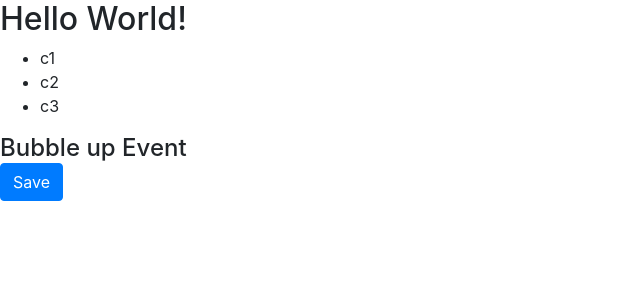
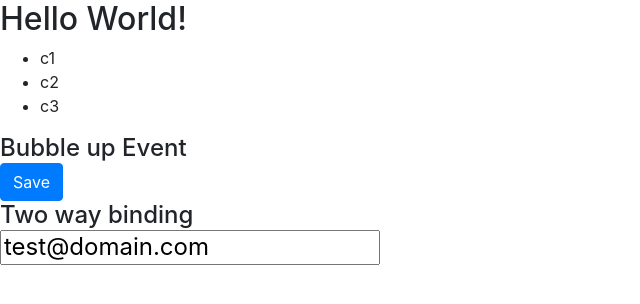
Before and after one commit to himani-s993/angular, an Angular app: page / in a window 1280 px wide. Shown: the top 304 px of the page, without its empty margins (0-640 px from the left). Built offline with nearby package versions, Linux system fonts and the light colour scheme.

Commit message:
Two way binding

```diff
--- a/src/app/app.module.ts
+++ b/src/app/app.module.ts
@@ -4,6 +4,7 @@ import { NgModule } from '@angular/core';
 import { AppComponent } from './app.component';
 import { CourseComponent } from './course/course.component';
 import { CourseService } from './course/course.service';
+import { FormsModule } from '@angular/forms';
 
 @NgModule({
   declarations: [
@@ -11,7 +12,8 @@ import { CourseService } from './course/course.service';
     CourseComponent
   ],
   imports: [
-    BrowserModule
+    BrowserModule,
+    FormsModule
   ],
   providers: [
     CourseService
--- a/src/app/course/course.component.ts
+++ b/src/app/course/course.component.ts
@@ -14,12 +14,15 @@ import { Component, OnInit } from '@angular/core';
     <div (click)="onDivClicked($event)">
       <button class="btn btn-primary" (click)="onButtonClicked($event)">Save</button>
     </div>
+    <h4> Two way binding <h4>
+    <input [(ngModel)]="email" (keyup.enter)="onKeyUp()"/>
   `,
   styleUrls: ['./course.component.css']
 })
 export class CourseComponent implements OnInit {
   title: string;
   courses: any[];
+  email = "test@domain.com";
 
   constructor(courseService: CourseService) {
     this.courses = courseService.getCourses();
@@ -42,4 +45,8 @@ export class CourseComponent implements OnInit {
     console.log("Button clicked ", $event);
   }
 
+  onKeyUp() {
+    console.log('Enter Pressed ', this.email);
+  }
+
 }
```
